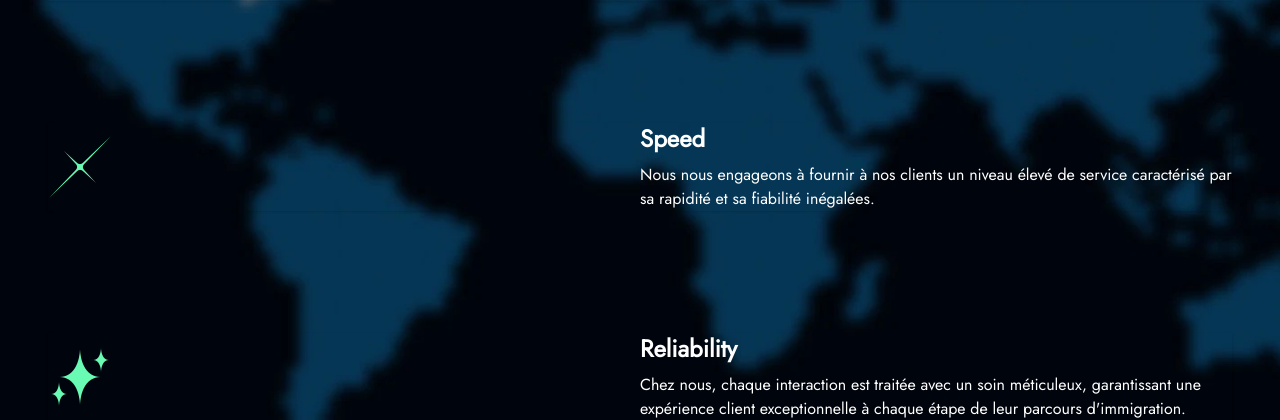
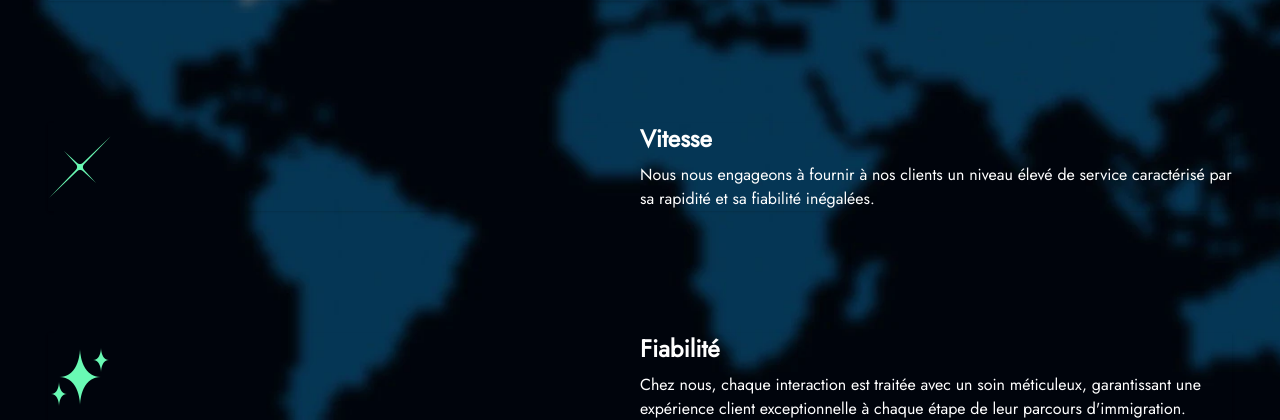
Before and after one commit to KamelMesbahi13/dzWorkAway, a React (Vite) app: page /Nos-Services in a window 1280 px wide. Shown: the part 1386-1806 px from the top of the page. Built offline with nearby package versions, Linux system fonts and the light colour scheme; no server answers.

Commit message:
Add Translation

```diff
--- a/src/Components/OurServices/HighService/HighService.jsx
+++ b/src/Components/OurServices/HighService/HighService.jsx
@@ -24,8 +24,8 @@ const data = [
   {
     id: 2,
     Title: "Speed",
-    Title_ar: "شبيل",
-    Title_fr: "Speed",
+    Title_ar: "السرعة",
+    Title_fr: "Vitesse",
     Content:
       "We are committed to providing our customers with a high level of service characterized by unrivalled speed and reliability.",
     Content_ar:
@@ -38,8 +38,8 @@ const data = [
   {
     id: 3,
     Title: "Reliability",
-    Title_ar: "ضصيبنشييخ",
-    Title_fr: "Reliability",
+    Title_ar: "الموثوقية",
+    Title_fr: "Fiabilité",
     Content:
       "With us, every interaction is treated with meticulous care, guaranteeing an exceptional customer experience at every stage of their immigration journey.",
     Content_ar:
```
